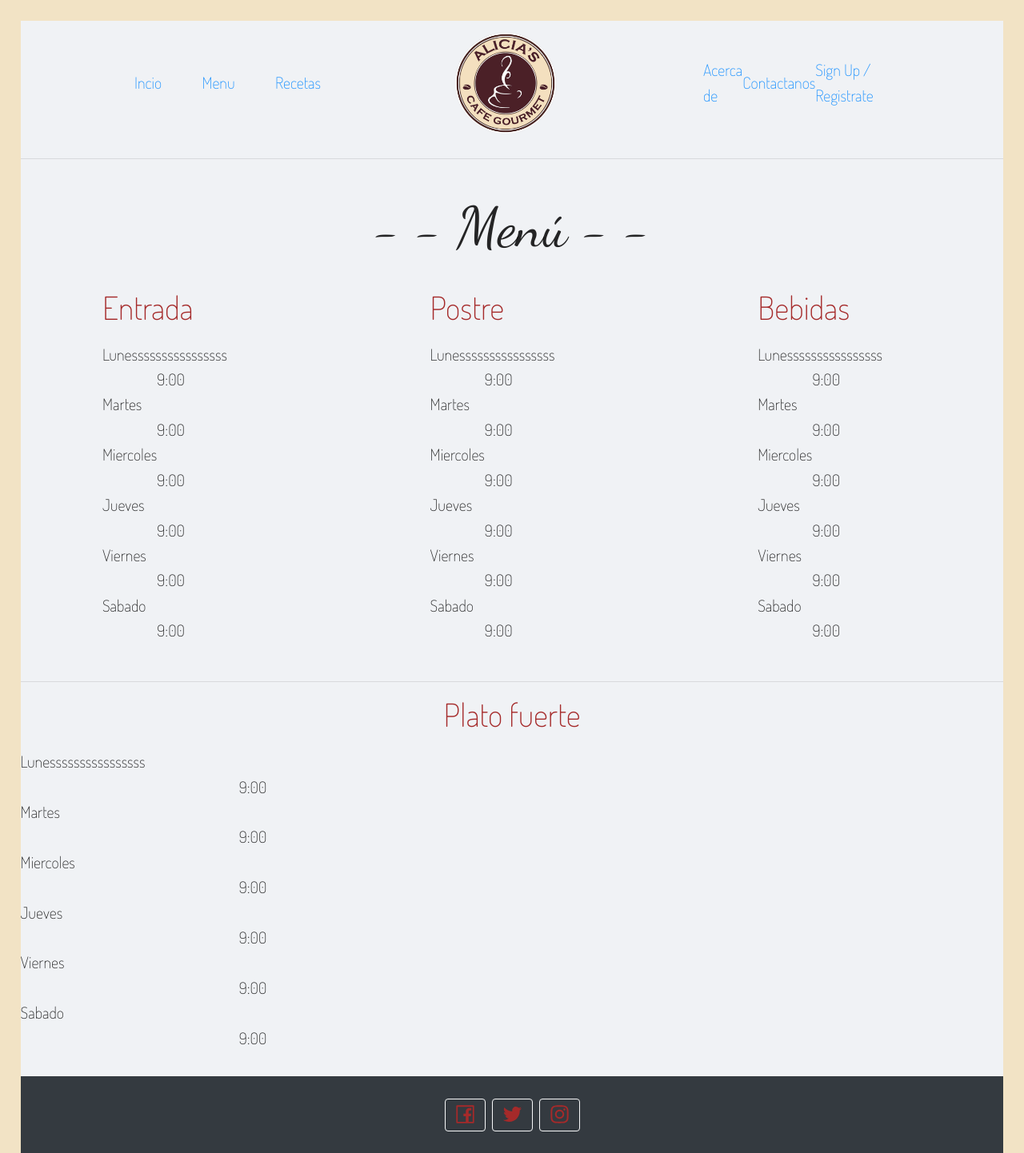
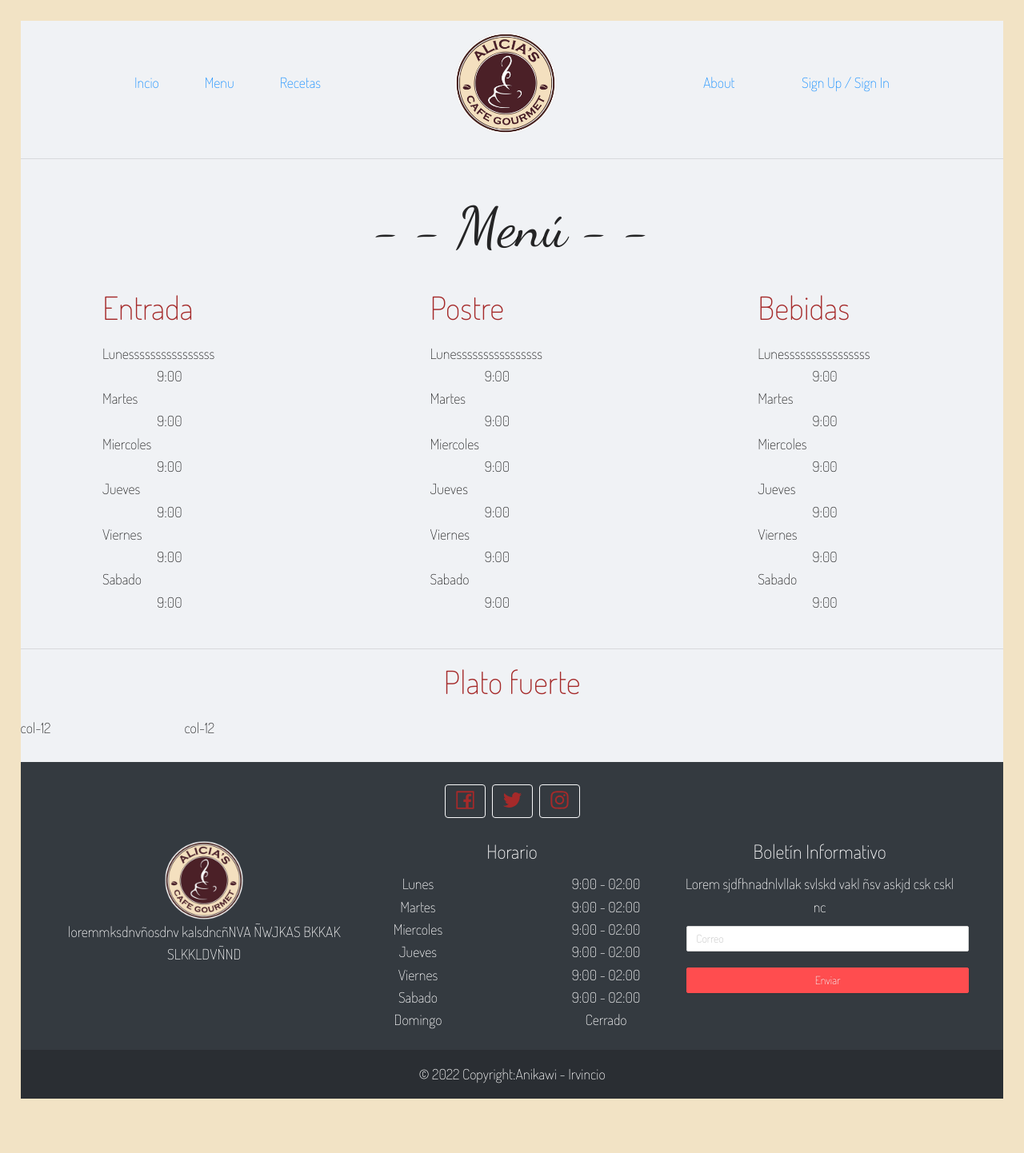
Before and after one commit to Irving9801/AliciasCafe.github.io, a React (Create React App) app: page /Menu in a window 1280 px wide. Shown: the top 1442 px of the page at 80% size. After the commit the page ends 1374 px from the top, so only its background shows below. Built offline with nearby package versions, Linux system fonts and the light colour scheme.

Commit message:
cambios About - Menu - Header

```diff
--- a/src/assets/css/pages/login.css
+++ b/src/assets/css/pages/login.css
@@ -3,6 +3,11 @@
     display: flex;
     color: white;
   }
+
+#login{
+    font-family: 'Dosis', sans-serif;
+    font-size: 15px;
+}
 
   .appAside {
     width: 65%;
--- a/src/components/Header.js
+++ b/src/components/Header.js
@@ -25,9 +25,8 @@ export default function () {
             <img src={logo} alt="" width={130} />
           </a>
           <div className="divo">
-            <Link to="/about">Acerca de</Link>
-            <Link to="/contactus">Contactanos</Link>
-            <Link to="/Login">Sign Up / Registrate</Link>
+            <Link to="/about">About</Link>
+            <Link to="/Login">Sign Up / Sign In</Link>
           </div>
         </div>
       </Content>
--- a/src/components/Principalpage.js
+++ b/src/components/Principalpage.js
@@ -28,8 +28,9 @@ const Principalpage = () =>{
 
     return(
       <section style={{margin:10}}>
-        <div className="paginaprincipal" >
-       <p style={{ margin: 20, padding: 20}}>¡Amamos la comida deliciosa!</p>
+        <div >
+          <hr></hr>
+       <p id="paginaprincipal" style={{ margin: 20, padding: 20}}>¡Amamos la comida deliciosa!</p>
         <br>
         </br>
         <div >
--- a/src/components/paginaprincipal.css
+++ b/src/components/paginaprincipal.css
@@ -6,5 +6,5 @@ p{
 
 body{
     font-family: 'Dosis', sans-serif;
-    font-size: 20px;
+    font-size: 18px;
 }
--- a/src/pages/About.js
+++ b/src/pages/About.js
@@ -1,15 +1,46 @@
 import React from "react";
-import { Layout } from "antd";
-
+import { Layout, Divider } from "antd";
+import "./about.css";
 import Footer from "../components/FooterComponent";
 import Header from "../components/Header";
 const { Content } = Layout;
 function About() {
     return (
         <Layout className="layout__Main">
+
         <Header />
+
         <Content>
-          HOLA
+          <div style={{ margin: 10, padding: 10}}>
+            <Divider orientation="left" plain>
+            <h2>¿Quienes Somos?</h2>
+           </Divider>
+
+            Lorem ipsum dolor sit amet, consectetur adipiscing elit. Sed nonne merninisti licere mihi ista
+            probare, quae sunt a te dicta? Refert tamen, quo modo.
+
+          <Divider orientation="right" plain>
+           <h2>¿Qué Ofrecemos?</h2>
+
+          </Divider>
+
+            Lorem ipsum dolor sit amet, consectetur adipiscing elit. Sed nonne merninisti licere mihi ista
+            probare, quae sunt a te dicta? Refert tamen, quo modo.
+
+            <Divider plain><h2>Nuestros Colaboradores</h2></Divider>
+
+                Lorem ipsum dolor sit amet, consectetur adipiscing elit. Sed nonne merninisti licere mihi ista
+                probare, quae sunt a te dicta? Refert tamen, quo modo.
+                <div class="container">
+                      <img src="../src/assets/img/depp.jpg" alt="Avatar" class="image"/>
+                      <div class="overlay">
+                        <div class="text">Hello World</div>
+                      </div>
+                </div>
+           </div>
+
+
+
         </Content>
         <Footer />
       </Layout>
--- a/src/pages/Login.js
+++ b/src/pages/Login.js
@@ -13,7 +13,7 @@ const Login = () => {
   return (
     <Layout className="layout__Main">
 
-      <Content>
+      <Content id="login">
         <div className="App">
           <div className="appAside" />
           <div className="appForm">
--- a/src/pages/Menu.js
+++ b/src/pages/Menu.js
@@ -180,38 +180,12 @@ const Menu = () => {
 
       <Col className="gutter-row" span={8}>
             <div>
-              <Row >
-                <Col span={8}>Lunessssssssssssssss</Col>
-                <Col span={8} offset={8}>
-                  <br></br>
-                  9:00
-                </Col>
-                <Col span={8}>Martes</Col>
-                <Col span={8} offset={8}>
-                <br></br>
-                  9:00
-                </Col>
-                <Col span={8}>Miercoles</Col>
-                <Col span={8} offset={8}>
-                <br></br>
-                  9:00
-                </Col>
-                <Col span={8}>Jueves</Col>
-                <Col span={8} offset={8}>
-                <br></br>
-                  9:00
-                </Col>
-                <Col span={8}>Viernes</Col>
-                <Col span={8} offset={8}>
-                <br></br>
-                  9:00
-                </Col>
-                <Col span={8}>Sabado</Col>
-                <Col span={8} offset={8}>
-                <br></br>
-                  9:00
-                </Col>
-              </Row>
+
+    <Row>
+      <Col span={12}>col-12</Col>
+      <Col span={12}>col-12</Col>
+    </Row>
+
             </div>
           </Col>
       </Col>
--- /dev/null
+++ b/src/pages/about.css
@@ -0,0 +1,39 @@
+.container {
+    position: relative;
+
+  }
+
+  .image {
+    display: block;
+    width: 100%;
+    height: auto;
+  }
+
+  .overlay {
+    position: absolute;
+    top: 0;
+    bottom: 0;
+    left: 0;
+    right: 0;
+    height: 100%;
+    width: 20%;
+    opacity: 0;
+    transition: .5s ease;
+    background-color: #008CBA;
+  }
+
+  .container:hover .overlay {
+    opacity: 1;
+  }
+
+  .text {
+    color: white;
+    font-size: 20px;
+    position: absolute;
+    top: 50%;
+    left: 50%;
+    -webkit-transform: translate(-50%, -50%);
+    -ms-transform: translate(-50%, -50%);
+    transform: translate(-50%, -50%);
+    text-align: center;
+  }
```
Also changed, not shown: src/assets/img/depp.jpg (added).
